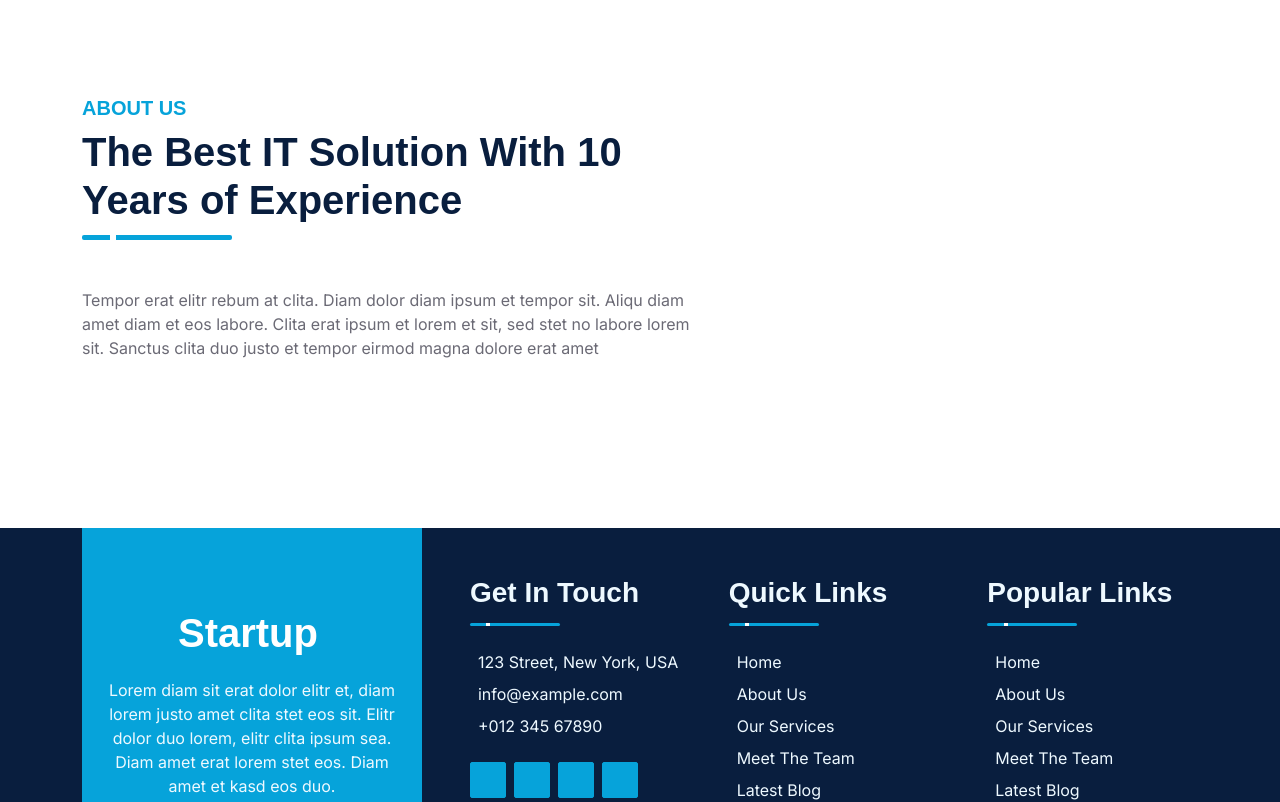
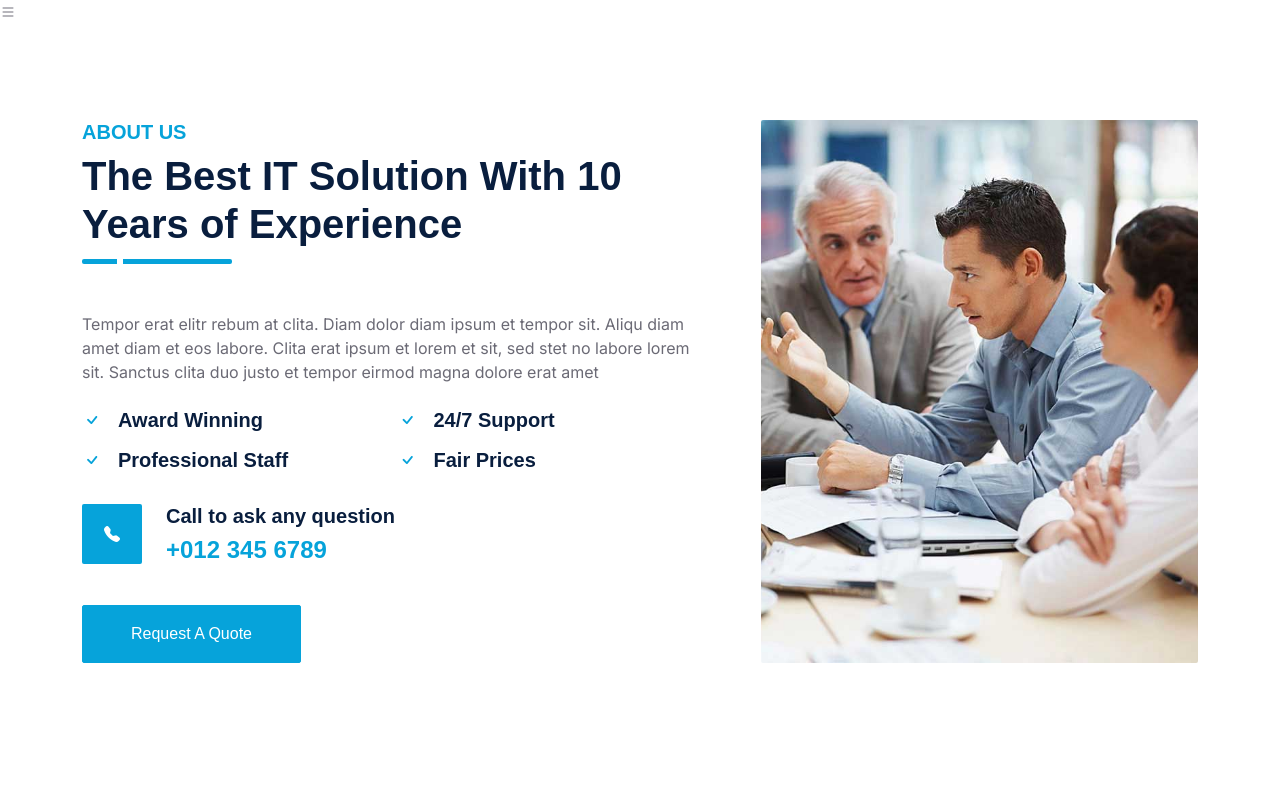
Before and after one commit to AINSoftwareSolution/AIN, a Next.js app: page / in a window 1280 px wide. Shown: the top 802 px of the page. Built offline with nearby package versions, Linux system fonts and the light colour scheme.

Commit message:
about us updated

```diff
--- a/package.json
+++ b/package.json
@@ -10,6 +10,7 @@
   },
   "dependencies": {
     "bootstrap": "^5.0.0",
+    "bootstrap-icons": "^1.11.3",
     "next": "14.2.4",
     "react": "^18",
     "react-dom": "^18"
--- a/src/app/component/layout/Footer.tsx
+++ b/src/app/component/layout/Footer.tsx
@@ -42,7 +42,7 @@ const Footer = () => {
                                         <p className="mb-0">+012 345 67890</p>
                                     </div>
                                     <div className="d-flex mt-4">
-                                        <Link className="btn btn-primary btn-square me-2" href="#"><i className="fab fa-twitter fw-normal"></i></Link>
+                                        <Link className="btn btn-primary text-light btn-square me-2" href="#"><i className="fab fa-twitter fw-normal"></i></Link>
                                         <Link className="btn btn-primary btn-square me-2" href="#"><i className="fab fa-facebook-f fw-normal"></i></Link>
                                         <Link className="btn btn-primary btn-square me-2" href="#"><i className="fab fa-linkedin-in fw-normal"></i></Link>
                                         <Link className="btn btn-primary btn-square" href="#"><i className="fab fa-instagram fw-normal"></i></Link>
--- a/src/app/container/aboutus.tsx
+++ b/src/app/container/aboutus.tsx
@@ -1,45 +1,61 @@
 import React from "react";
 import Image from "next/image";
-import {AboutImg} from "../Utilis/img";
 
-const AboutUs = () =>{
+import { AboutImg } from "../Utilis/img";
+import Link from "next/link";
+
+const AboutUs = () => {
 
   return (
-    <>
     <div className="container-fluid py-5 wow fadeInUp" data-wow-delay="0.1s">
       <div className="container py-5">
         <div className="row g-5">
           <div className="col-lg-7">
             <div className="section-title position-relative pb-3 mb-5">
               <h5 className="fw-bold text-primary text-uppercase">About Us</h5>
-              <h1 className="mb-0">
-                The Best IT Solution With 10 Years of Experience
-              </h1>
+              <h1 className="mb-0">The Best IT Solution With 10 Years of Experience</h1>
             </div>
-            <p className="mb-4">
-              Tempor erat elitr rebum at clita. Diam dolor diam ipsum et tempor
-              sit. Aliqu diam amet diam et eos labore. Clita erat ipsum et lorem
-              et sit, sed stet no labore lorem sit. Sanctus clita duo justo et
-              tempor eirmod magna dolore erat amet
+            <p className="mb-4">Tempor erat elitr rebum at clita. Diam dolor diam ipsum et tempor sit. Aliqu diam amet diam et eos labore.
+              Clita erat ipsum et lorem et sit, sed stet no labore lorem sit. Sanctus clita duo justo et tempor eirmod magna dolore erat
+              amet
             </p>
-
-            <div className="col-lg-5" >
-              <div className="position-relative h-100">
-                <Image
-                  className="position-absolute w-100 h-100 rounded wow zoomIn"
-                  data-wow-delay="0.9s"
-                  src={AboutImg}
-                  alt="About Us"
-                  layout="fill"
-                  objectFit="cover"
-                />
+            <div className="row g-0 mb-3">
+              <div className="col-sm-6 wow zoomIn" data-wow-delay="0.2s">
+                <h5 className="mb-3"><i className="bi bi-check text-primary me-3"></i>Award Winning</h5>
+                <h5 className="mb-3"><i className="bi bi-check text-primary me-3"></i>Professional Staff</h5>
               </div>
+              <div className="col-sm-6 wow zoomIn" data-wow-delay="0.4s">
+                <h5 className="mb-3"><i className="bi bi-check text-primary me-3"></i>24/7 Support</h5>
+                <h5 className="mb-3"><i className="bi bi-check text-primary me-3"></i>Fair Prices</h5>
+              </div>
+            </div>
+            <div className="d-flex align-items-center mb-4 wow fadeIn" data-wow-delay="0.6s">
+              <div className="bg-primary d-flex align-items-center justify-content-center rounded"
+                style={{ width: '60px', height: '60px' }}>
+                <i className="bi bi-telephone-fill text-white"></i>
+              </div>
+              <div className="ps-4">
+                <h5 className="mb-2">Call to ask any question</h5>
+                <h4 className="text-primary mb-0">+012 345 6789</h4>
+              </div>
+            </div>
+            <Link href={'/quote'} className="btn btn-primary py-3 px-5 mt-3 wow zoomIn" data-wow-delay="0.9s">
+              Request A Quote
+            </Link>
+          </div>
+          <div className="col-lg-5" style={{ minHeight: '500px' }}>
+            <div className="position-relative h-100">
+              <Image
+                alt="about_us"
+                className="position-absolute w-100 h-100 rounded wow zoomIn"
+                data-wow-delay="0.9s"
+                src={AboutImg}
+                style={{ objectFit: 'cover' }} />
             </div>
           </div>
         </div>
       </div>
     </div>
-  </>
   );
 };
 
--- a/src/app/container/index.ts
+++ b/src/app/container/index.ts
@@ -0,0 +1,3 @@
+import AboutUs from "./aboutus";
+
+export { AboutUs };
--- a/src/app/globals.css
+++ b/src/app/globals.css
@@ -90,7 +90,7 @@ h6,
 
 .btn-primary,
 .btn-secondary {
-  color: #FFFFFF;
+  color: #FFFFFF !important;
   box-shadow: inset 0 0 0 50px transparent;
 }
 
--- a/src/app/layout.tsx
+++ b/src/app/layout.tsx
@@ -7,6 +7,7 @@ import "./Utilis/lib/animate/animate.css"
 import "./Utilis/lib/animate/animate.min.css"
 import "./globals.css";
 import "./Utilis/lib/animate/bootstrap.min.css"
+import "bootstrap-icons/font/bootstrap-icons.css"
 
 const inter = Inter({ subsets: ["latin"] });
 
--- a/src/app/page.tsx
+++ b/src/app/page.tsx
@@ -1,19 +1,12 @@
-"use client";
+import { AboutUs } from "./container";
 
-import AboutUs from './container/aboutus'
 
 const Home = () => {
   return (
-    <>
-     <div>
-
-       <AboutUs/>
-
-
-       </div>
-
-    </>
-
+    <div>
+      <i className="bi bi-list"></i>
+      <AboutUs />
+    </div>
   );
 }
 export default Home
```
Also changed, not shown: 1 other file (tests, documents, lock files or other folders).
